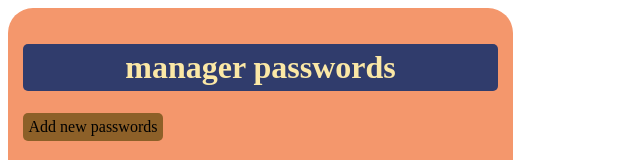
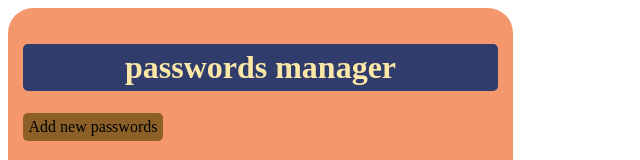
Before and after one commit to Kritonmag/ManagerPassword, a React (Create React App) app: page / in a window 1280 px wide. Shown: the top 160 px of the page, without its empty margins (0-640 px from the left). Built offline with nearby package versions, Linux system fonts and the light colour scheme.

Commit message:
all work

```diff
--- a/src/component/App.tsx
+++ b/src/component/App.tsx
@@ -47,7 +47,7 @@ const App: React.FC = () => {
 
   return (
     <div className='wrapper'>
-      <h1 className='mainTitle'>manager passwords</h1>
+      <h1 className='mainTitle'>passwords manager</h1>
       <div onClick={() => setAddVisibility(!addVisibility)} className='Add-new-pass-btn'>
         {
           addVisibility === false ? 'Add new passwords' : 'return back'
```
